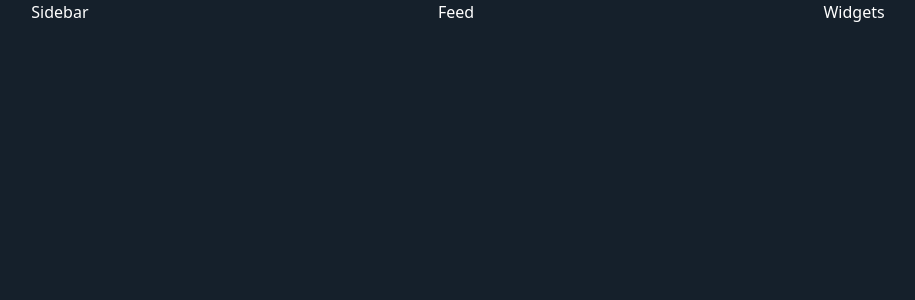
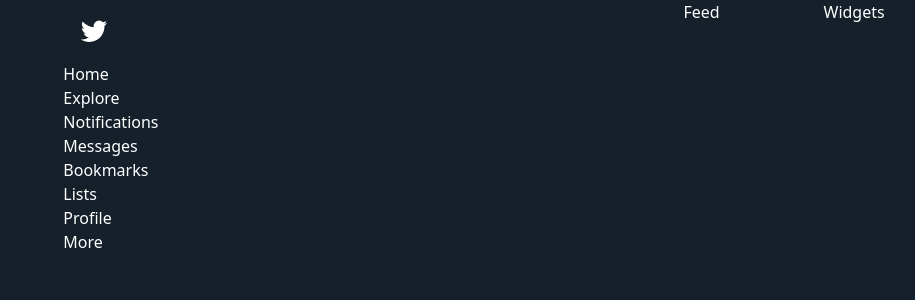
Before and after one commit to RajaKalavala/twitter-blockchain-clone, a Next.js app in the folder client/: page / in a window 1280 px wide. Shown: the top 300 px of the page, without its empty margins (182-1097 px from the left). Built offline with nearby package versions, Linux system fonts and the light colour scheme.

Commit message:
Add styles to Sidebar component

```diff
--- a/client/components/Sidebar.js
+++ b/client/components/Sidebar.js
@@ -1,7 +1,37 @@
+import { FiMoreHorizontal } from 'react-icons/fi'
+import { VscTwitter } from 'react-icons/vsc'
+
+const style = {
+  wrapper: `flex-[0.7] px-8 flex flex-col`,
+  twitterIconContainer: `text-3xl m-4`,
+  tweenButton: `bg-[#1d9bf0] hover:bg-[#1b8cd8] flex items-center justify-center font-bold rounded-3xl h-[50px] mt-[20px] cursor-pointer`,
+  navContainer: `flex-1`,
+  profileButton: `flex items-center mb-6 cursor-pointer hover:bg-[#333c45] rounded-[100px] p-2`,
+  profileLeft: `flex item-center justify-center mr-4`,
+  profileImage: `height-12 w-12 rounded-full`,
+  profileRight: `flex-1 flex`,
+  details: `flex-1`,
+  name: `text-lg`,
+  handle: `text-[#8899a6]`,
+  moreContainer: `flex items-center mr-2`,
+}
+
 function Sidebar() {
   return (
-    <div>
-      <h2>Sidebar</h2>
+    <div className={style.wrapper}>
+      <div className={style.twitterIconContainer}>
+        <VscTwitter />
+      </div>
+      <div className={style.navContainer}>
+        <div>Home</div>
+        <div>Explore</div>
+        <div>Notifications</div>
+        <div>Messages</div>
+        <div>Bookmarks</div>
+        <div>Lists</div>
+        <div>Profile</div>
+        <div>More</div>
+      </div>
     </div>
   )
 }
--- a/client/package.json
+++ b/client/package.json
@@ -8,7 +8,8 @@
   "dependencies": {
     "next": "latest",
     "react": "^17.0.2",
-    "react-dom": "^17.0.2"
+    "react-dom": "^17.0.2",
+    "react-icons": "^4.3.1"
   },
   "devDependencies": {
     "@types/node": "17.0.4",
```
Also changed, not shown: 1 other file (tests, documents, lock files or other folders).
